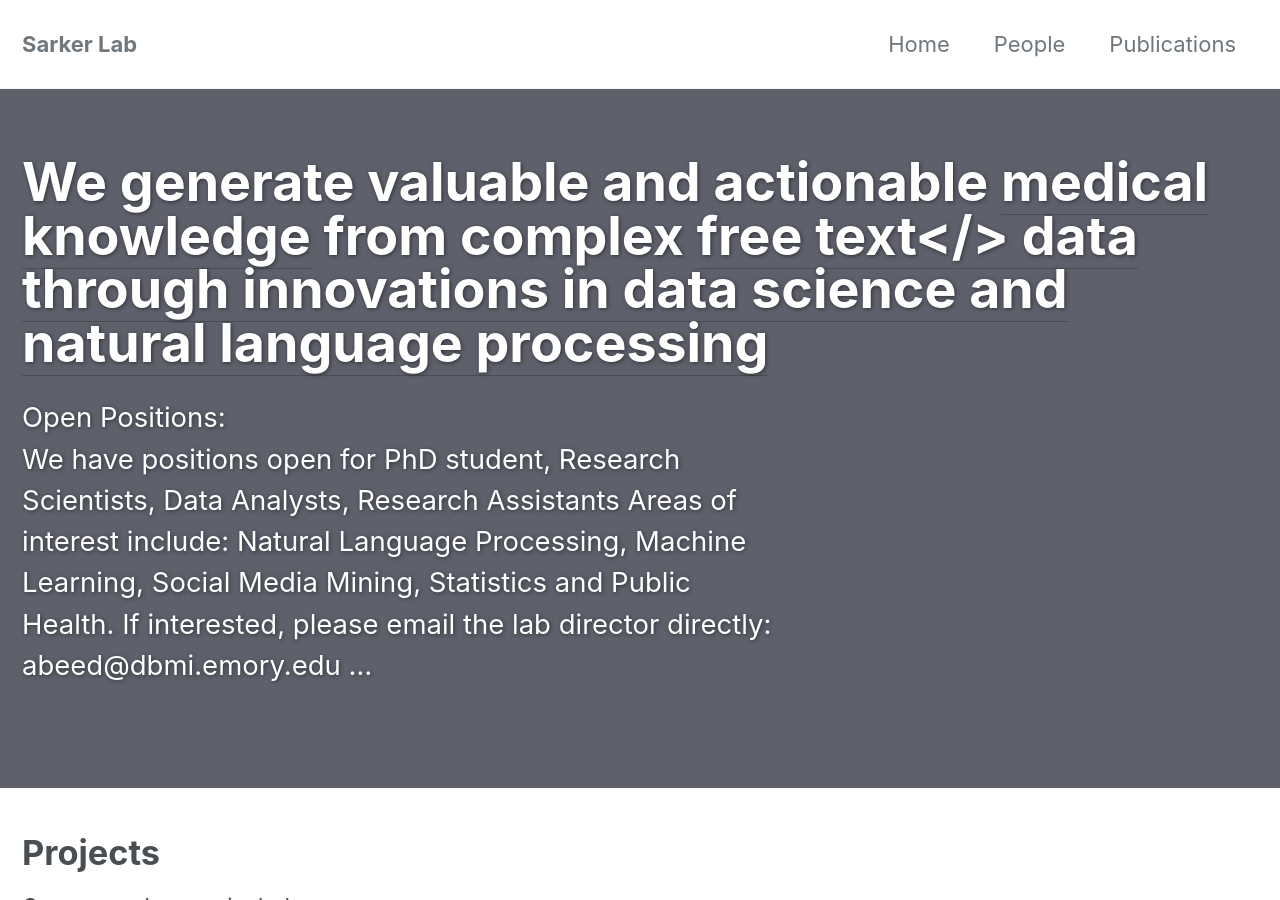
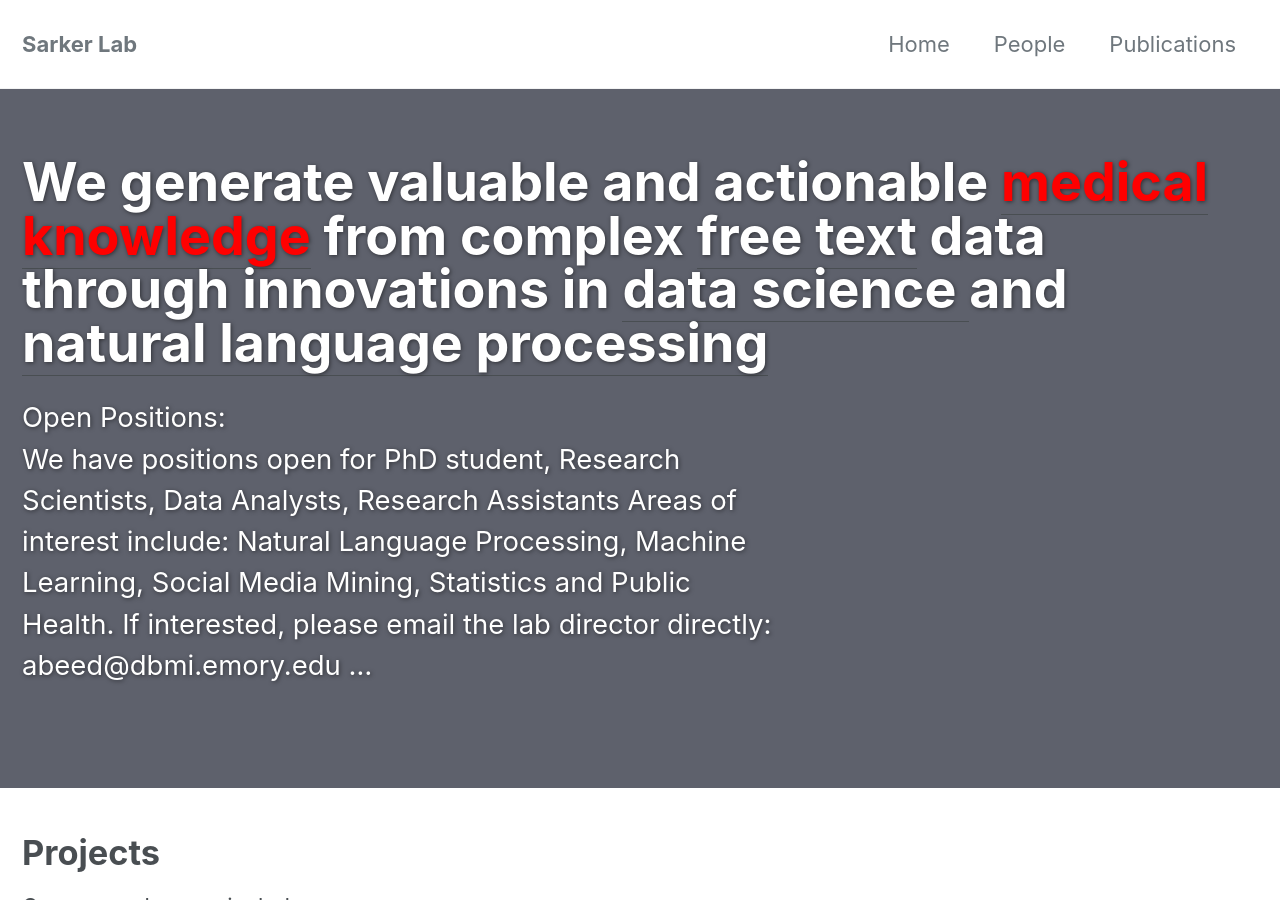
Before and after one commit to sarkerlab/Website, a Jekyll site: the page built from index.md, in a window 1280 px wide and 900 px high. Built offline with Jekyll 4.4.1, drawn with Linux system fonts in a browser that asks for light colours; cached includes are drawn as plain includes; nearby versions of some CDN libraries.

Commit message:
Update index.md

```diff
--- a/index.md
+++ b/index.md
@@ -1,5 +1,5 @@
 ---
-title: We generate valuable and actionable <u>medical knowledge</u> from complex <u>free text</> data through innovations in <u>data science </u> and <u> natural language processing </u>
+title: We generate valuable and actionable <font color="red"><u>medical knowledge</u></font> from complex <u>free text</u> data through innovations in <u>data science </u> and <u> natural language processing </u>
 layout: splash
 permalink: /
 header:
```
